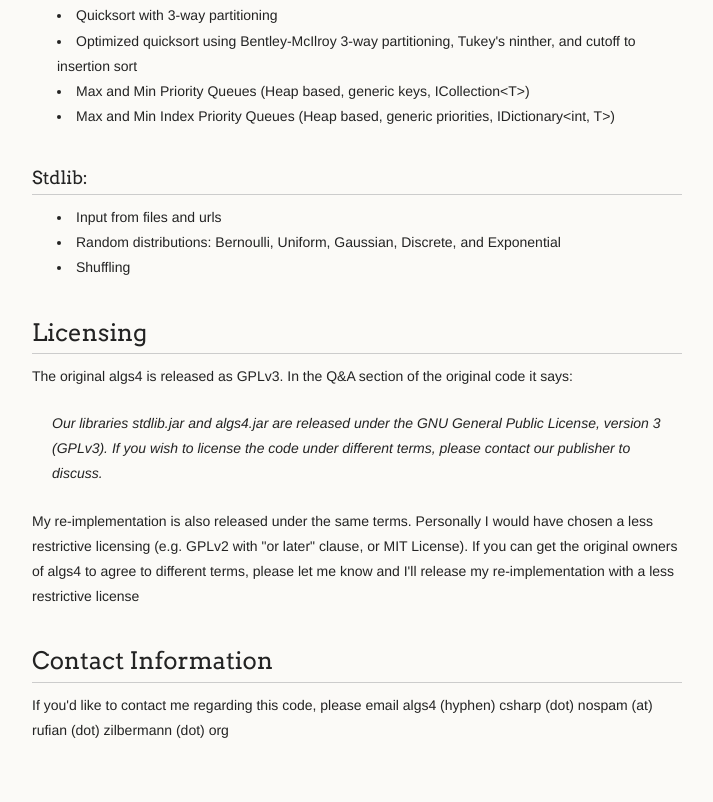
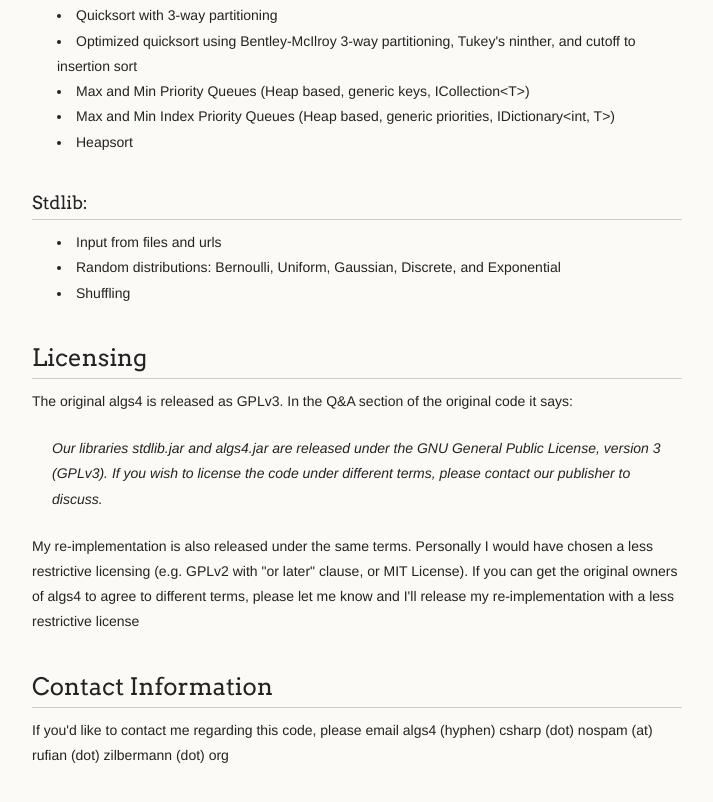
Before and after one commit to ERufian/Algs4-CSharp, a plain HTML site: page index.html in a window 1280 px wide. Shown: the part 1191-1993 px from the top of the page, without its empty margins (278-991 px from the left). Drawn offline with Linux system fonts and the light colour scheme.

Commit message:
Heapsort
Added Heapsort

```diff
--- a/index.html
+++ b/index.html
@@ -67,6 +67,7 @@
 <li>    Optimized quicksort using Bentley-McIlroy 3-way partitioning, Tukey's ninther, and cutoff to insertion sort</li>
 <li>    Max and Min Priority Queues (Heap based, generic keys, ICollection&lt;T&gt;)</li>
 <li>    Max and Min Index Priority Queues (Heap based, generic priorities, IDictionary&lt;int, T&gt;)</li>
+<li>    Heapsort</li>
 </ul><h3>
 <a name="stdlib" class="anchor" href="#stdlib"><span class="octicon octicon-link"></span></a>Stdlib:</h3>
 
```
